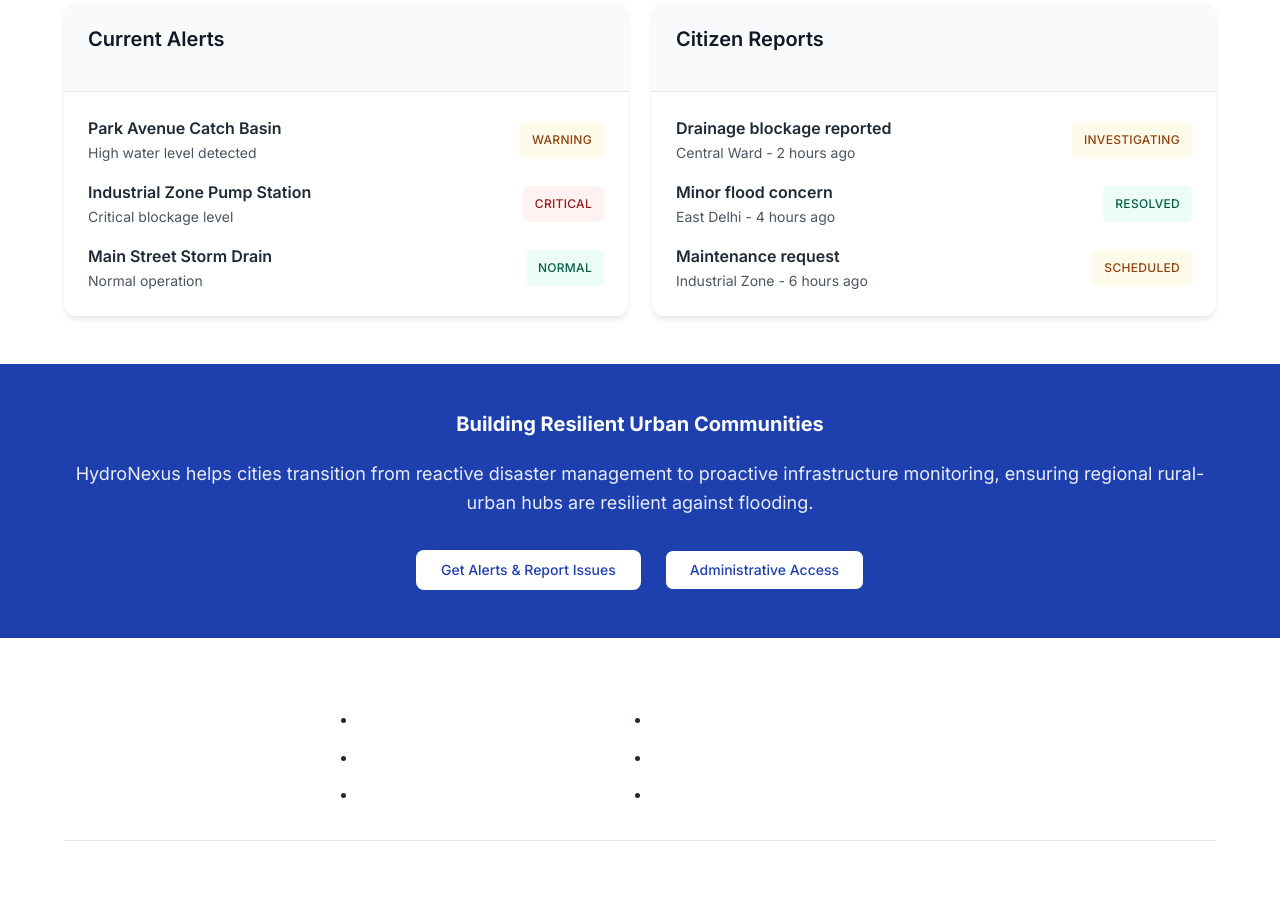
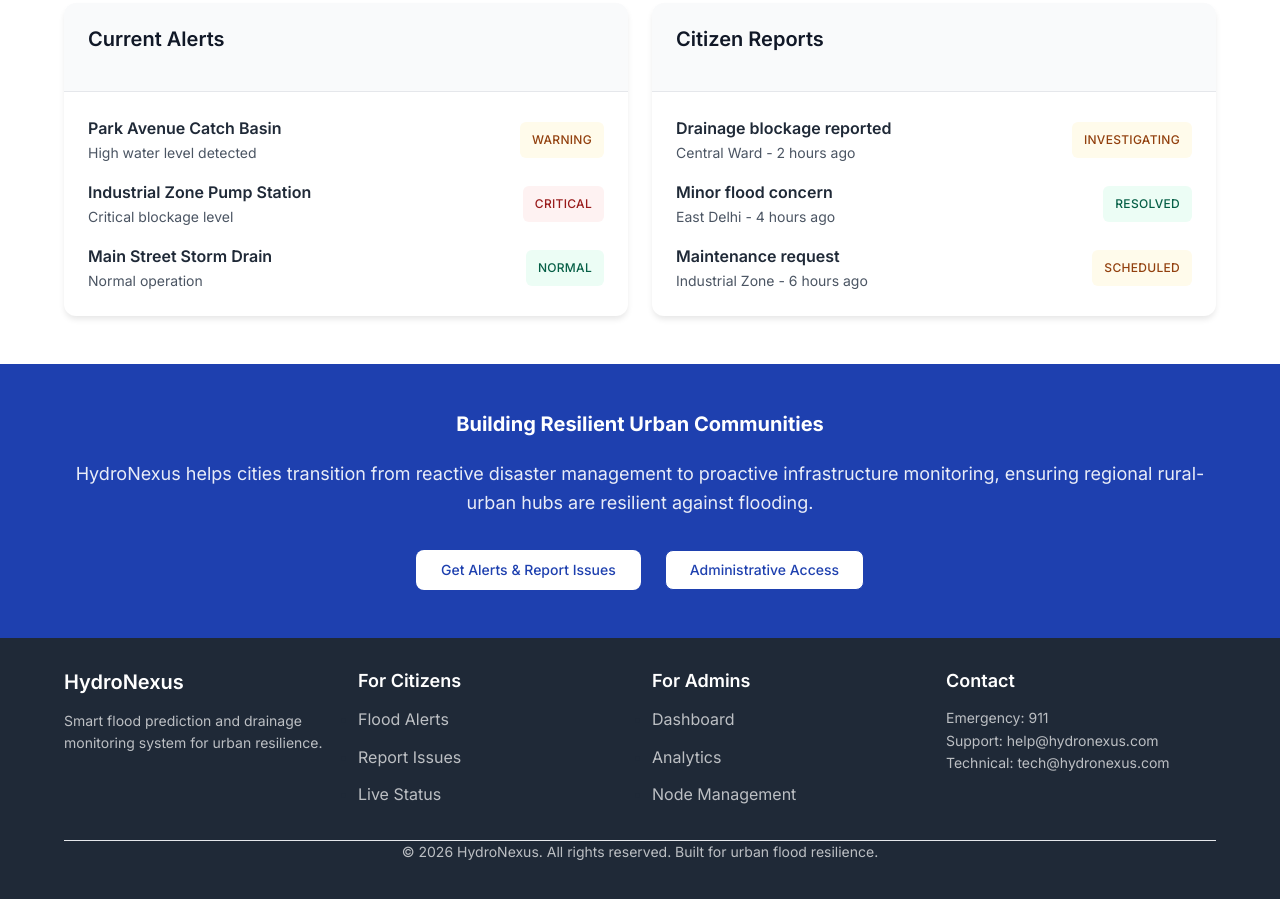
Before and after one commit to KavyaSreeA/hydronexus, a website: page views/index.html in a window 1280 px wide. Shown: the part 1743-2642 px from the top of the page. Drawn offline with nearby package versions, Linux system fonts and the light colour scheme; no server answers.

Commit message:
Fix: add bg-gray-800 CSS class for footer background

```diff
--- a/public/css/main.css
+++ b/public/css/main.css
@@ -435,6 +435,9 @@ a:hover {
 .bg-primary { background-color: var(--primary-blue); }
 .bg-gray-50 { background-color: var(--gray-50); }
 .bg-gray-100 { background-color: var(--gray-100); }
+.bg-gray-800 { background-color: #1f2937; }
+.bg-gray-900 { background-color: #111827; }
+.border-gray-700 { border-color: #374151; }
 
 .rounded { border-radius: var(--radius-md); }
 .rounded-lg { border-radius: var(--radius-lg); }
```
